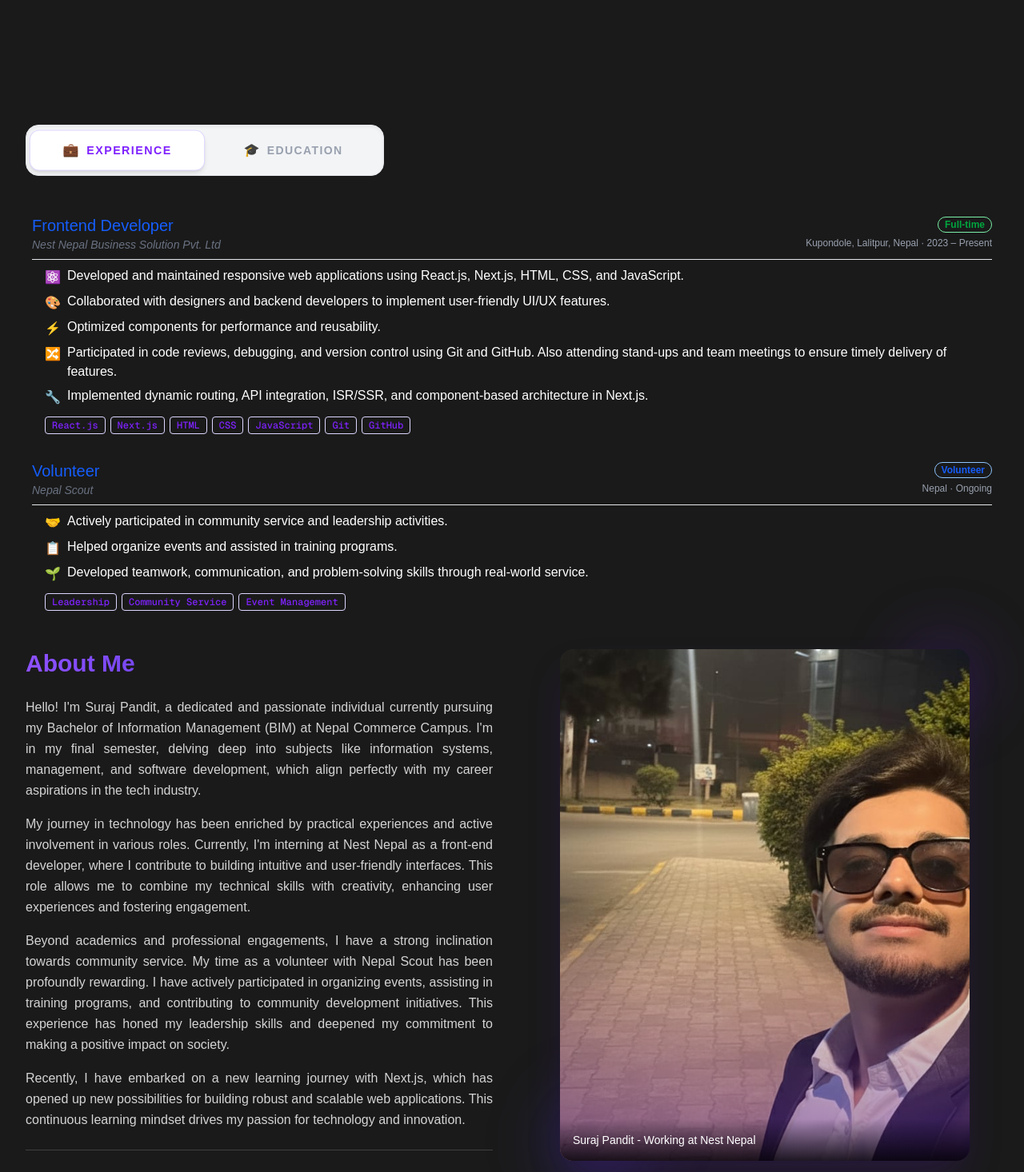
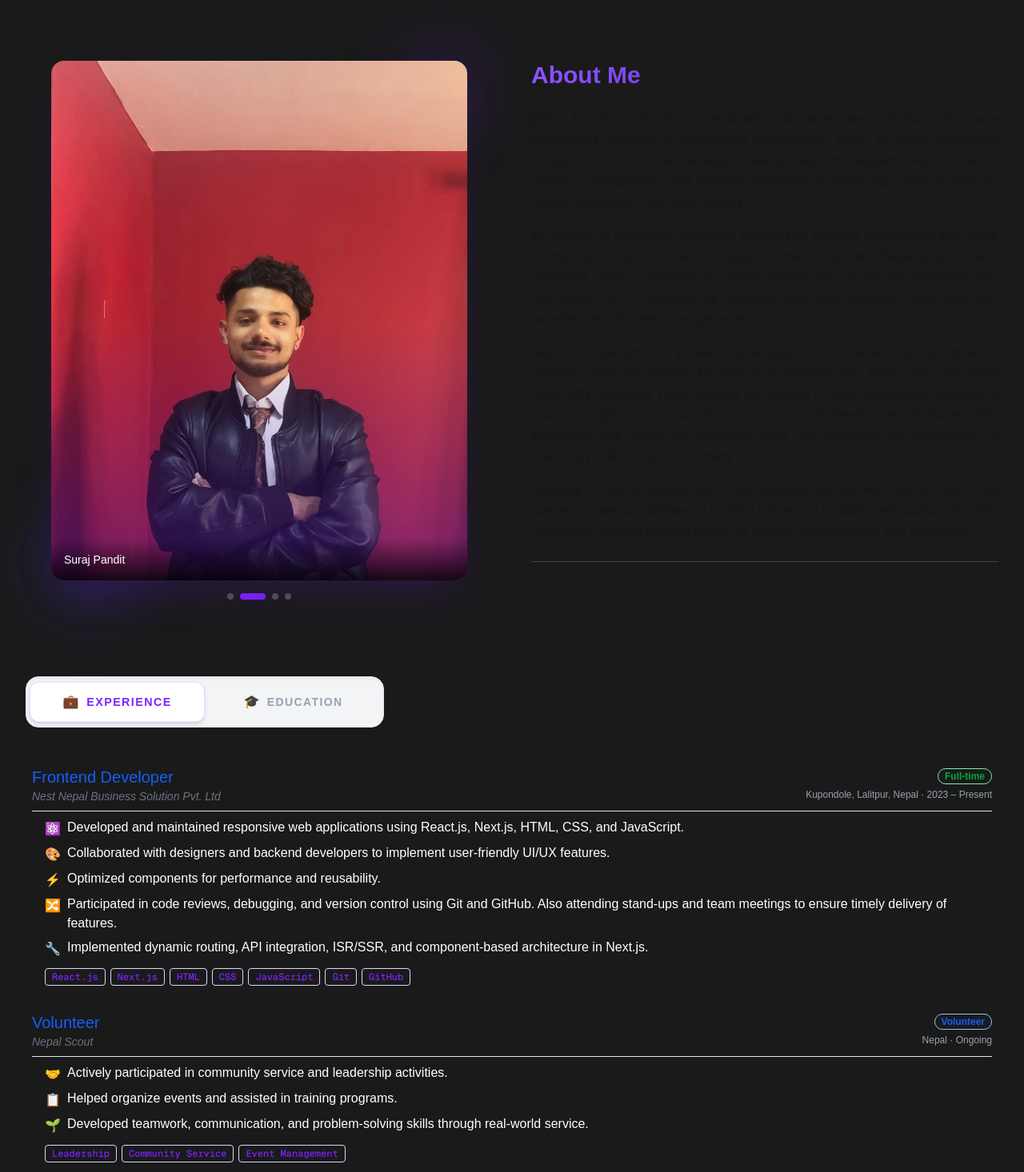
Before and after one commit to SurajPandit12/Website, a Next.js app: page / in a window 1280 px wide. Shown: the part 760-2226 px from the top of the page at 80% size. Built offline with nearby package versions, Linux system fonts and the light colour scheme.

Commit message:
fix: minor change

```diff
--- a/src/app/components/About.jsx
+++ b/src/app/components/About.jsx
@@ -10,19 +10,19 @@ const About = () => {
   const images = [
     {
       src: "/suraj1.jpeg", // Add your actual image paths
-      alt: "Suraj Pandit - Professional Headshot",
-    },
-    {
-      src: "/suraj2.jpeg", // Add your actual image paths
-      alt: "Suraj Pandit - Working at Nest Nepal",
+      alt: "Suraj Pandit ",
     },
     {
       src: "/suraj.jpeg", // Add your actual image paths
-      alt: "Suraj Pandit - Nepal Scout Volunteer",
+      alt: "Suraj Pandit",
     },
     {
-      src: "/suraj.jpeg", // Add your actual image paths
-      alt: "Suraj Pandit - Development Work",
+      src: "/sp1.jpeg", // Add your actual image paths
+      alt: "Suraj Pandit",
+    },
+    {
+      src: "/sp2.jpeg", // Add your actual image paths
+      alt: "Suraj Pandit",
     },
   ];
 
@@ -45,63 +45,12 @@ const About = () => {
 
   return (
     <div id="about" className="container">
-      <div className="mt-32 border-b border-neutral-700 py-20">
-        <div className="mb-12">
-          <Tabs />
-        </div>
-
+      <div className="mt-12 border-b border-neutral-700 py-20">
         {/* Grid Layout */}
-        <div className="grid grid-cols-1 lg:grid-cols-2 gap-8 lg:gap-12 items-start">
+        <div className="grid grid-cols-1 lg:grid-cols-2 gap-8 lg:gap-12 items-start mb-24">
           {/* Left Column - About Me Text */}
-          <div className="w-full">
-            <div className="border-b border-neutral-700 pb-6">
-              <h2 className="text-2xl lg:text-3xl font-bold text-center lg:text-left mb-6 bg-gradient-to-r from-violet-500 to-indigo-800 text-transparent bg-clip-text">
-                About Me
-              </h2>
-              <div className="space-y-4 text-neutral-300">
-                <p className="text-sm sm:text-base leading-relaxed text-justify">
-                  Hello! I'm Suraj Pandit, a dedicated and passionate individual
-                  currently pursuing my Bachelor of Information Management (BIM)
-                  at Nepal Commerce Campus. I'm in my final semester, delving
-                  deep into subjects like information systems, management, and
-                  software development, which align perfectly with my career
-                  aspirations in the tech industry.
-                </p>
-
-                <p className="text-sm sm:text-base leading-relaxed text-justify">
-                  My journey in technology has been enriched by practical
-                  experiences and active involvement in various roles.
-                  Currently, I'm interning at Nest Nepal as a front-end
-                  developer, where I contribute to building intuitive and
-                  user-friendly interfaces. This role allows me to combine my
-                  technical skills with creativity, enhancing user experiences
-                  and fostering engagement.
-                </p>
-
-                <p className="text-sm sm:text-base leading-relaxed text-justify">
-                  Beyond academics and professional engagements, I have a strong
-                  inclination towards community service. My time as a volunteer
-                  with Nepal Scout has been profoundly rewarding. I have
-                  actively participated in organizing events, assisting in
-                  training programs, and contributing to community development
-                  initiatives. This experience has honed my leadership skills
-                  and deepened my commitment to making a positive impact on
-                  society.
-                </p>
-
-                <p className="text-sm sm:text-base leading-relaxed text-justify">
-                  Recently, I have embarked on a new learning journey with
-                  Next.js, which has opened up new possibilities for building
-                  robust and scalable web applications. This continuous learning
-                  mindset drives my passion for technology and innovation.
-                </p>
-              </div>
-            </div>
-          </div>
-
-          {/* Right Column - Sliding Images */}
           <div className="w-full flex justify-center lg:justify-center">
-            <div className="relative w-full max-w-md lg:max-w-lg">
+            <div className="relative w-full max-w-md lg:max-w-[520px]">
               {/* Main Image Container */}
               <div className="relative aspect-[4/5] rounded-2xl overflow-hidden shadow-2xl shadow-violet-900/30 group">
                 {images.map((image, index) => (
@@ -197,6 +146,56 @@ const About = () => {
               <div className="absolute -z-10 -bottom-4 -left-4 w-32 h-32 bg-indigo-600/20 rounded-full blur-2xl"></div>
             </div>
           </div>
+          <div className="w-full">
+            <div className="border-b border-neutral-700 pb-6">
+              <h2 className="text-2xl lg:text-3xl font-bold text-center lg:text-left mb-6 bg-gradient-to-r from-violet-500 to-indigo-800 text-transparent bg-clip-text">
+                About Me
+              </h2>
+              <div className="space-y-4 text-neutral-900">
+                <p className="text-sm sm:text-base leading-relaxed text-justify">
+                  Hello! I'm Suraj Pandit, a dedicated and passionate individual
+                  who have compleated Bachelor of Information Management (BIM)
+                  at Nepal Commerce Campus. I'm in my final semester, delving
+                  deep into subjects like information systems, management, and
+                  software development, which align perfectly with my career
+                  aspirations in the tech industry.
+                </p>
+
+                <p className="text-sm sm:text-base leading-relaxed text-justify">
+                  My journey in technology has been enriched by practical
+                  experiences and active involvement in various roles.
+                  Currently, I'm interning at Nest Nepal as a front-end
+                  developer, where I contribute to building intuitive and
+                  user-friendly interfaces. This role allows me to combine my
+                  technical skills with creativity, enhancing user experiences
+                  and fostering engagement.
+                </p>
+
+                <p className="text-sm sm:text-base leading-relaxed text-justify">
+                  Beyond academics and professional engagements, I have a strong
+                  inclination towards community service. My time as a volunteer
+                  with Nepal Scout has been profoundly rewarding. I have
+                  actively participated in organizing events, assisting in
+                  training programs, and contributing to community development
+                  initiatives. This experience has honed my leadership skills
+                  and deepened my commitment to making a positive impact on
+                  society.
+                </p>
+
+                <p className="text-sm sm:text-base leading-relaxed text-justify">
+                  Recently, I have embarked on a new learning journey with
+                  Next.js, which has opened up new possibilities for building
+                  robust and scalable web applications. This continuous learning
+                  mindset drives my passion for technology and innovation.
+                </p>
+              </div>
+            </div>
+          </div>
+
+          {/* Right Column - Sliding Images */}
+        </div>
+        <div className="mb-12">
+          <Tabs />
         </div>
       </div>
     </div>
--- a/src/app/components/Projects.jsx
+++ b/src/app/components/Projects.jsx
@@ -60,7 +60,7 @@ const Projects = () => {
         "Data Visualization",
         "Dashboard UI",
       ],
-      demoLink: "https://well-spring.com/",
+      demoLink: "https://wellspring-rx.com/",
     },
     {
       title: "Fit Dripp Clothing",
@@ -99,7 +99,7 @@ const Projects = () => {
         {projects.map((project, index) => (
           <div
             key={index}
-            className="relative group bg-neutral-800 rounded-2xl p-8 transition-all hover:bg-neutral-700/50 hover:shadow-xl hover:shadow-violet-900/20"
+            className="relative group bg-neutral-800 rounded-2xl p-8 transition-all hover:bg-black-100 hover:shadow-xl hover:shadow-violet-900/20"
           >
             <div className="flex flex-col lg:flex-row gap-8">
               {/* Image placeholder with project-specific colors */}
```
Also changed, not shown: src/app/components/Contact.jsx (+11 -11 lines), public/sp1.jpeg (added), public/sp2.jpeg (added).
